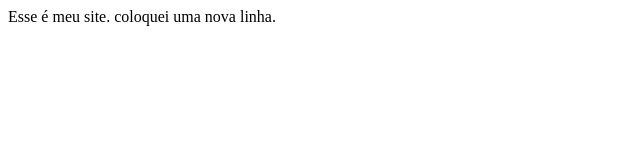
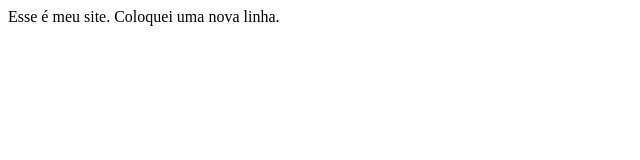
Before and after one commit to SidawnX/Teste_IOS, a plain HTML site: page index.html in a window 1280 px wide. Shown: the full height of the page, 0-640 px from the left. Drawn offline with Linux system fonts and the light colour scheme.

```diff
--- a/index.html
+++ b/index.html
@@ -6,7 +6,7 @@
 
 <body>
     Esse é meu site.
-    coloquei uma nova linha.
+    Coloquei uma nova linha.
     </body>
 
 </html>
```
Also changed, not shown: dir_nao ignorado/test2.txt (added), 1 other file.
